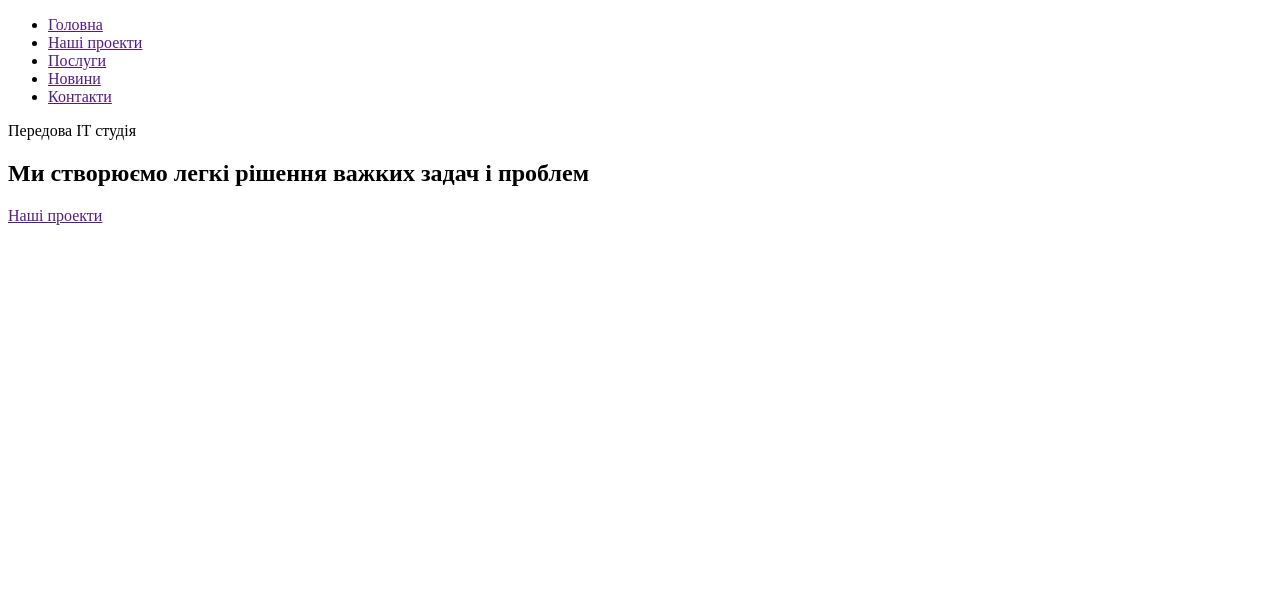
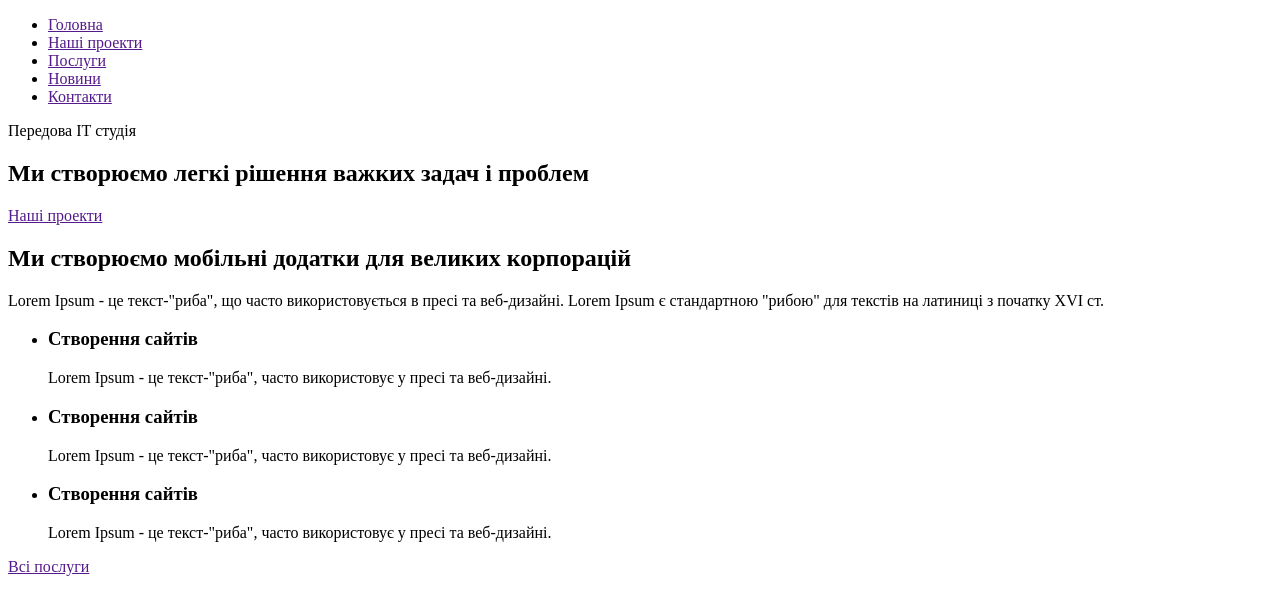
Before and after one commit to riko1212/blended-56, a plain HTML site: page index.html in a window 1280 px wide. Drawn offline with Linux system fonts and the light colour scheme.

Commit message:
Создает about

```diff
--- a/index.html
+++ b/index.html
@@ -34,6 +34,38 @@
         <h1>Ми створюємо легкі рішення важких задач і проблем</h1>
         <a href="">Наші проекти</a>
       </section>
+      <section>
+        <h2>Ми створюємо мобільні додатки для великих корпорацій</h2>
+        <p>
+          Lorem Ipsum - це текст-"риба", що часто використовується в пресі та
+          веб-дизайні. Lorem Ipsum є стандартною "рибою" для текстів на латиниці
+          з початку XVI ст.
+        </p>
+        <ul>
+          <li>
+            <h3>Створення сайтів</h3>
+            <p>
+              Lorem Ipsum - це текст-"риба", часто використовує у пресі та
+              веб-дизайні.
+            </p>
+          </li>
+          <li>
+            <h3>Створення сайтів</h3>
+            <p>
+              Lorem Ipsum - це текст-"риба", часто використовує у пресі та
+              веб-дизайні.
+            </p>
+          </li>
+          <li>
+            <h3>Створення сайтів</h3>
+            <p>
+              Lorem Ipsum - це текст-"риба", часто використовує у пресі та
+              веб-дизайні.
+            </p>
+          </li>
+        </ul>
+        <a href="">Всі послуги</a>
+      </section>
     </main>
   </body>
 </html>
```
